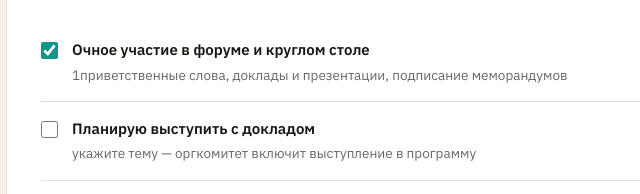
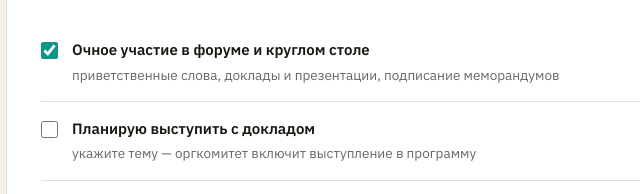
Before and after one commit to clemskop8-gif/calta, a plain HTML site: page forum-shu-2026.html in a window 1280 px wide. Shown: the part 1275-1469 px from the top of the page, 208-848 px from the left. Drawn offline with Linux system fonts and the light colour scheme.

Commit message:
Update forum-shu-2026.html

```diff
--- a/forum-shu-2026.html
+++ b/forum-shu-2026.html
@@ -307,7 +307,7 @@
           <input type="checkbox" name="format_main" checked>
           <div>
             <div class="opt-title">Очное участие в форуме и круглом столе</div>
-            <div class="opt-desc">1приветственные слова, доклады и презентации, подписание меморандумов</div>
+            <div class="opt-desc">приветственные слова, доклады и презентации, подписание меморандумов</div>
           </div>
         </label>
 
```
